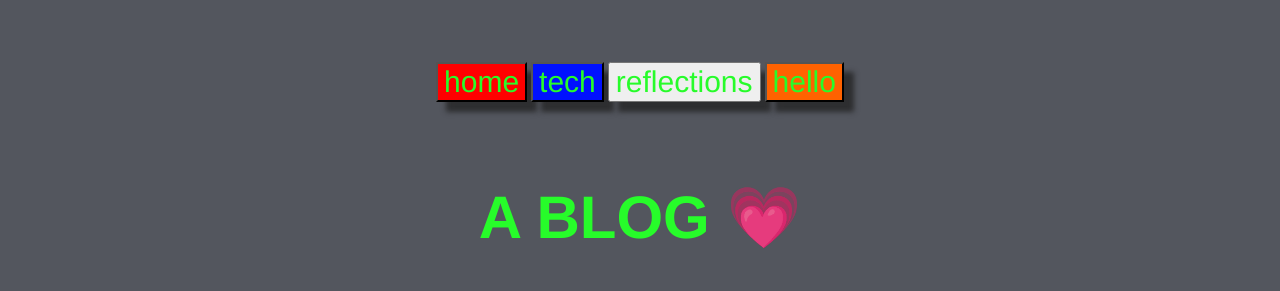
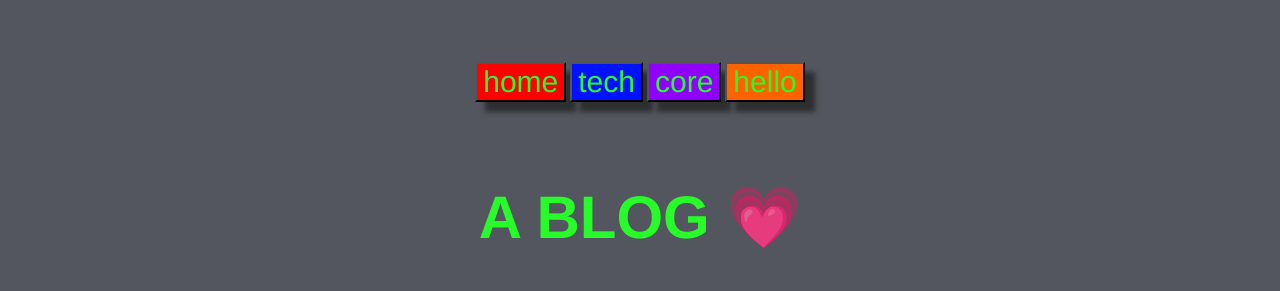
Before and after one commit to AL-Qianhe-Lin/AL-Qianhe-Lin.github.io, a plain HTML site: page blog/home.html in a window 1280 px wide. Shown: the part 509-800 px from the top of the page. Drawn offline with Linux system fonts and the light colour scheme.

Commit message:
new changes

```diff
--- a/blog/home.html
+++ b/blog/home.html
@@ -52,7 +52,7 @@
 
 
 
-  <button class="btn reflections"onclick="javascript:window.location.href='./reflection.html'">reflections</button>
+  <button class="btn core"onclick="javascript:window.location.href='./reflection.html'">core</button>
   <button class="btn hello">hello</button>
 
 </div>
```
Also changed, not shown: blog/te-houtaewa-template.html (+1 -1 lines).
